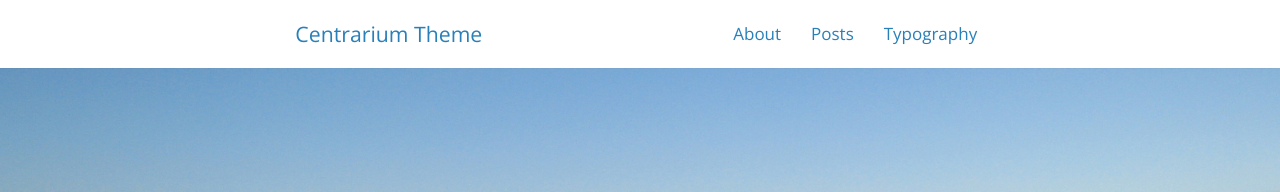
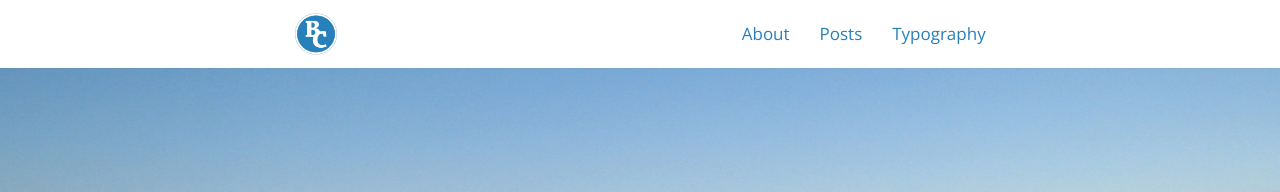
Before and after one commit to bencentra/centrarium, a Jekyll site: the page built from index.html, in a window 1280 px wide. Shown: the top 192 px of the page. Built offline with Jekyll 4.4.1, drawn with Linux system fonts in a browser that asks for light colours; nearby versions of some CDN libraries; the list of posts is cut into pages by our own code; a style sheet for code colours, icons or effects is not loaded.

Commit message:
logo support for nav bar

```diff
--- a/_config.yml
+++ b/_config.yml
@@ -8,6 +8,7 @@ description: >
 baseurl: "" # the subpath of your site, e.g. /blog/
 url: "http://bencentra.com" # the base hostname & protocol for your site
 cover: "assets/header_image.jpg"
+logo: "assets/logo.png"
 
 # Build settings
 markdown: kramdown
--- a/_includes/header.html
+++ b/_includes/header.html
@@ -1,8 +1,11 @@
 <header class="navigation" role="banner">
   <div class="navigation-wrapper">
     <a href="{{ site.baseurl }}/" class="logo">
-      <!-- <img src="//raw.githubusercontent.com/thoughtbot/refills/master/source/images/placeholder_logo_1_dark.png" alt="Logo Image"> -->
+    	{% if site.logo %}
+      <img src="{{ site.baseurl }}/{{ site.logo }}" alt="{{ site.title }}">
+      {% else %}
       <span>{{ site.title }}</span>
+      {% endif %}
     </a>
     <a href="javascript:void(0)" class="navigation-menu-button" id="js-mobile-menu">
     	<i class="fa fa-bars"></i>
--- a/_sass/_layout.scss
+++ b/_sass/_layout.scss
@@ -84,7 +84,7 @@ pre code.hljs {
 */
 .navigation {
 	box-shadow: 0 2px $highlight-color;
-	padding: 1em;
+	padding: 0 1em;
 	margin: 0;
 	/*
 	*	Navigation Menu - http://refills.bourbon.io/unstyled/ (see "Navigation")
@@ -94,7 +94,8 @@ pre code.hljs {
     display: block;
     float: right;
     margin: 0;
-    font-size: 1.25em;
+    font-size: 1.5em;
+    padding-top: 0.5em;
     @include media ($tablet) {
       display: none;
     }
@@ -107,11 +108,13 @@ pre code.hljs {
   }
   .logo {
     float: left;
+    height: 4em;
     @include media ($tablet) {
     	padding-left: $em-base;
     }
     img {
-      max-height: 2em;
+      max-height: 2.5em;
+      margin-top: 0.75em;
       padding-right: 1em;
     }
     span {
@@ -120,10 +123,10 @@ pre code.hljs {
   }
   nav {
     float: none;
+    padding: 1.25em 0;
     @include media ($tablet) {
       float: right;
       line-height: 1.5em;
-      padding-top: 0.25em;
     }
   }
   ul.navigation-menu {
@@ -155,10 +158,17 @@ pre code.hljs {
       width: auto;
     }
   }
-  li.nav-link a {
-    display: inline-block;
-    @include media ($tablet) {
-      padding-right: 1.5em;
+  li.nav-link {
+  	a {
+	    display: inline-block;
+	    @include media ($tablet) {
+	      padding-right: 1.5em;
+	    }
+	  }
+	  &:last-child a {
+	  	@include media ($tablet) {
+    		padding-right: 1em;
+    	}
     }
   }
 }
--- a/index.html
+++ b/index.html
@@ -3,7 +3,7 @@ layout: default
 ---
 <div class="home">
 
-<div class="site-header-container {% if site.cover %}has-cover{% endif %}" {% if site.cover %}style="background-image: url(/{{site.cover}});"{% endif %}>
+<div class="site-header-container {% if site.cover %}has-cover{% endif %}" {% if site.cover %}style="background-image: url({{ site.baseurl }}/{{ site.cover }});"{% endif %}>
 	<header class="site-header">
 	  <h1 class="title">{{ site.title }}</h1>
 	  {% if site.subtitle %}<p class="subtitle">{{ site.subtitle }}</p>{% endif %}
```
Also changed, not shown: README.md, assets/logo.png (added).
